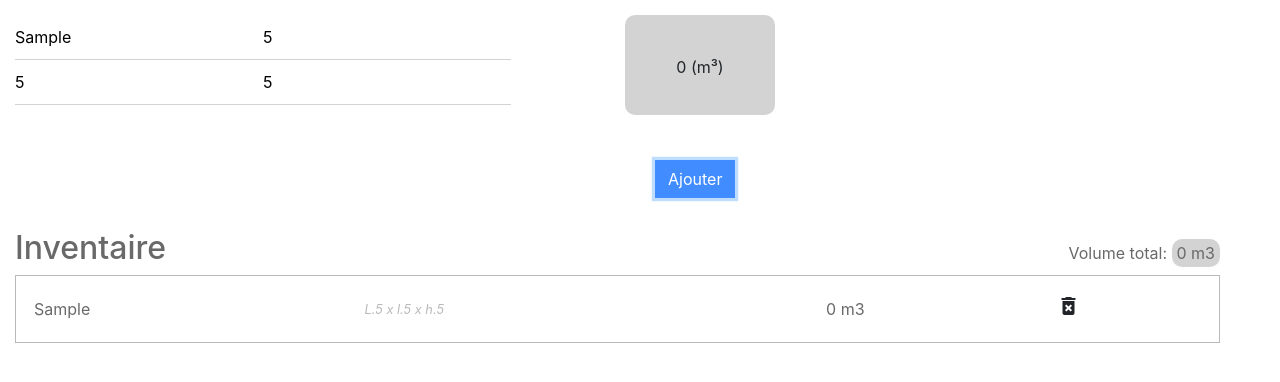
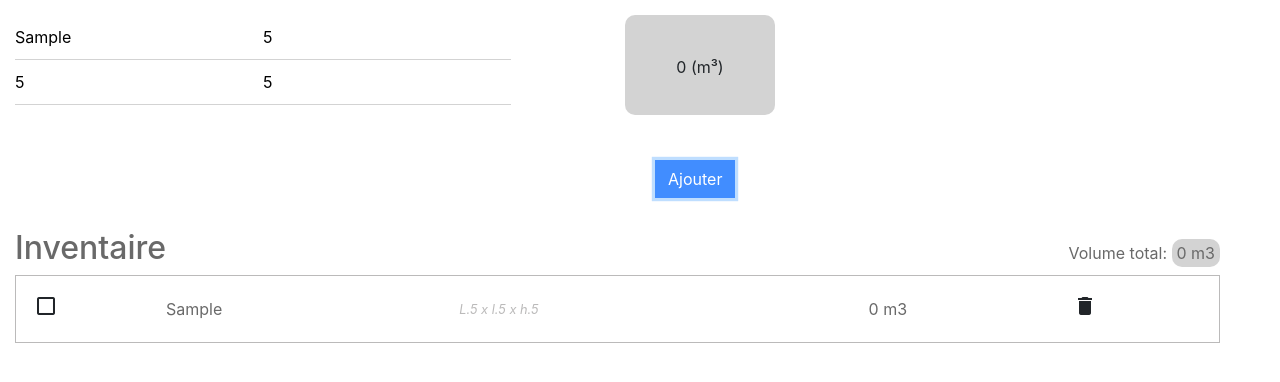
Before and after one commit to JeanneLespinasse/nextories-test, an Angular app in the folder my-app/: page / in a window 1280 px wide. Both pictures are taken after typing "Sample", "5", "5", "5" into the empty fields and a click on the button "Ajouter". Shown: the top 382 px of the page. Built offline with nearby package versions, Linux system fonts and the light colour scheme.

Commit message:
Add multiple selection, and erase the selection

```diff
--- a/my-app/src/app/app.component.html
+++ b/my-app/src/app/app.component.html
@@ -35,20 +35,29 @@
     <div class="container-fluid row">
         <div class="container-fluid row">
             <h2 class="table-title "> Inventaire </h2>
+            <span *ngIf="selectedObjects.length > 0" class="multi-erase-span"
+                  (click)="removeObjects()">
+                <i class="material-icons">delete_forever</i>
+                <span class="align-with-icon">Supprimer la sélection</span>
+            </span>
             <span class="table-title end-line"> Volume total:
                 <span class="total-volume-span">{{ totalVolume }} m3 </span>
             </span>
         </div>
+        <span class="separation row"></span>
         <div class="container-fluid row">
-            <div *ngIf="objectList.length == 0" class="content-table table-light-text" > Aucun meuble enregistré pour le moment </div>
+            <div *ngIf="objectList.length == 0" class="content-table table-light-text"> Aucun meuble enregistré pour le moment </div>
             <table *ngIf="objectList.length > 0" class="content-table object-table container-fluid">
-                <tr *ngFor="let object of objectList; let idx = index"
-                    class="content-table container-fluid">
+                <tr *ngFor="let object of objectList; let idx = index" class="content-table container-fluid">
+                    <td class="checkbox" (click)="toggleObjects(idx)">
+                        <i *ngIf="selectedObjects.indexOf(idx) != -1" class="material-icons">check_box</i>
+                        <i *ngIf="selectedObjects.indexOf(idx) == -1" class="material-icons">check_box_outline_blank</i>
+                    </td>
                     <td class="table-strong-text">{{ object.name }}</td>
                     <td class="table-light-text">L.{{ object.length }} x l.{{ object.width }} x h.{{ object.heigth }}</td>
                     <td class="table-strong-text">{{ object.volume }} m3</td>
                     <td (click)="removeObject(idx)">
-                        <i class="material-icons">delete_forever</i>
+                        <i class="material-icons">delete</i>
                     </td>
                 </tr>
             </table>
--- a/my-app/src/app/app.component.scss
+++ b/my-app/src/app/app.component.scss
@@ -81,7 +81,7 @@
     border: 1px solid #bbbaba;
 
     i {
-        cursor:pointer;
+        cursor: pointer;
     }
 }
 
@@ -100,3 +100,16 @@
     right: 60px;
     padding-top: 10px;
 }
+
+.multi-erase-span {
+    padding: 0px 5px;
+    border: 1px solid #981717;
+    background-color: #981717;
+    color: white;
+    border-radius: 7px;
+    font-size: 0.8em;
+    display: flex;
+    align-items: center;
+    margin: 10px 10px;
+    cursor: pointer;
+}
--- a/my-app/src/app/app.component.ts
+++ b/my-app/src/app/app.component.ts
@@ -24,6 +24,7 @@ export class AppComponent {
     totalVolume = 0;
     errors = [];
     objectList = [];
+    selectedObjects = [];
 
     round(value) {
         return parseFloat(value.toFixed(1));
@@ -49,10 +50,24 @@ export class AppComponent {
             this.errors.push('La hauteur, la largeur et la longueur doivent être supérieurs à 0.');
             this.errors.push('Le nom du meuble doit être renseigné.');
             this.errors.push('Merci de corriger la saisie.');
-            console.log(this.errors);
         }
     }
     removeObject(index) {
         this.totalVolume = this.round(this.totalVolume - this.objectList.splice(index, 1)[0].volume);
     }
+    removeObjects() {
+        this.selectedObjects.sort((a, b) => b - a);
+        this.selectedObjects.forEach(function (object_idx) {
+            this.removeObject(object_idx);
+        }.bind(this));
+        this.selectedObjects = [];
+    }
+    toggleObjects(value) {
+        let idx = this.selectedObjects.indexOf(value);
+        if (idx != -1){
+            this.selectedObjects.splice(idx, 1);
+        } else {
+            this.selectedObjects.push(value);
+        }
+    }
 }
```
